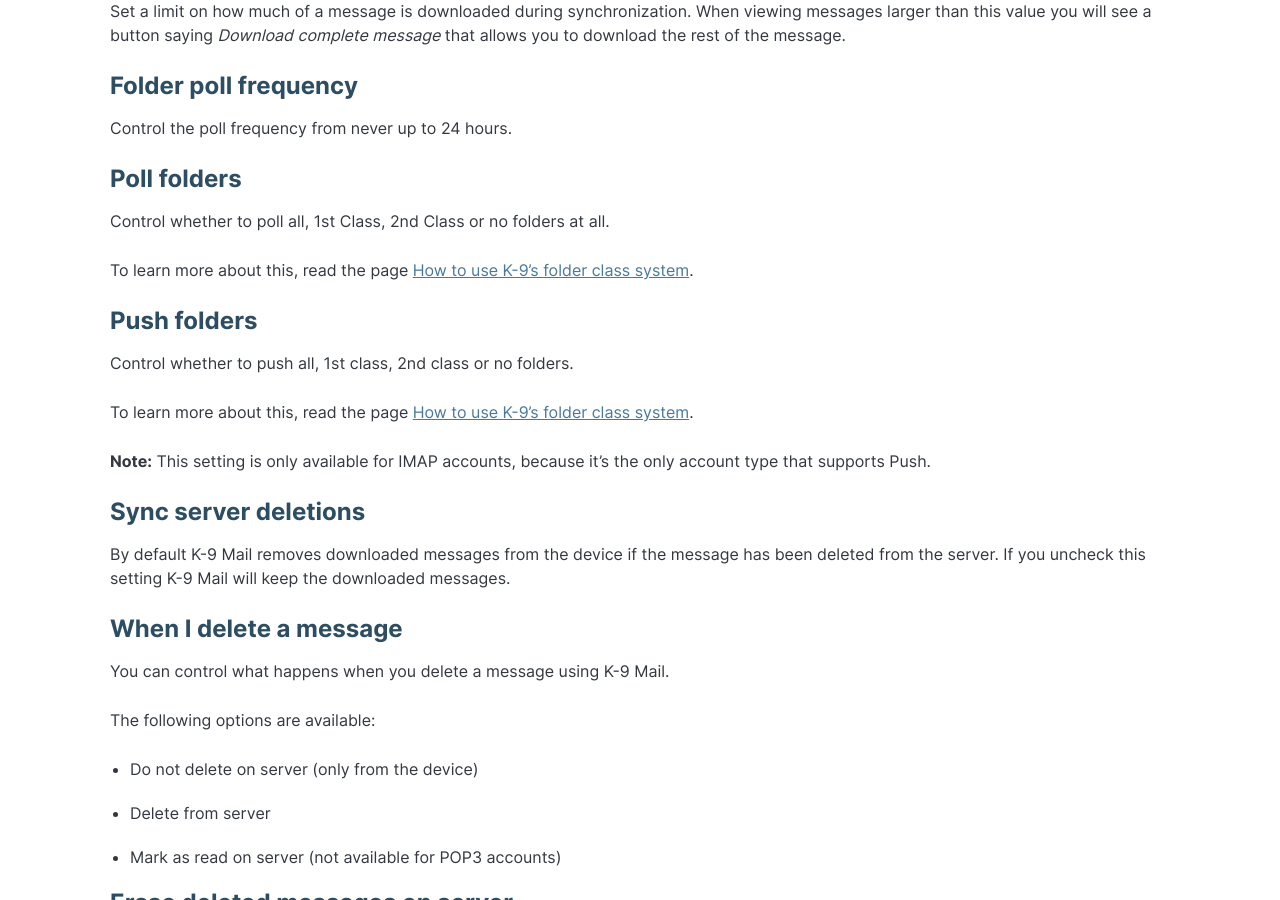
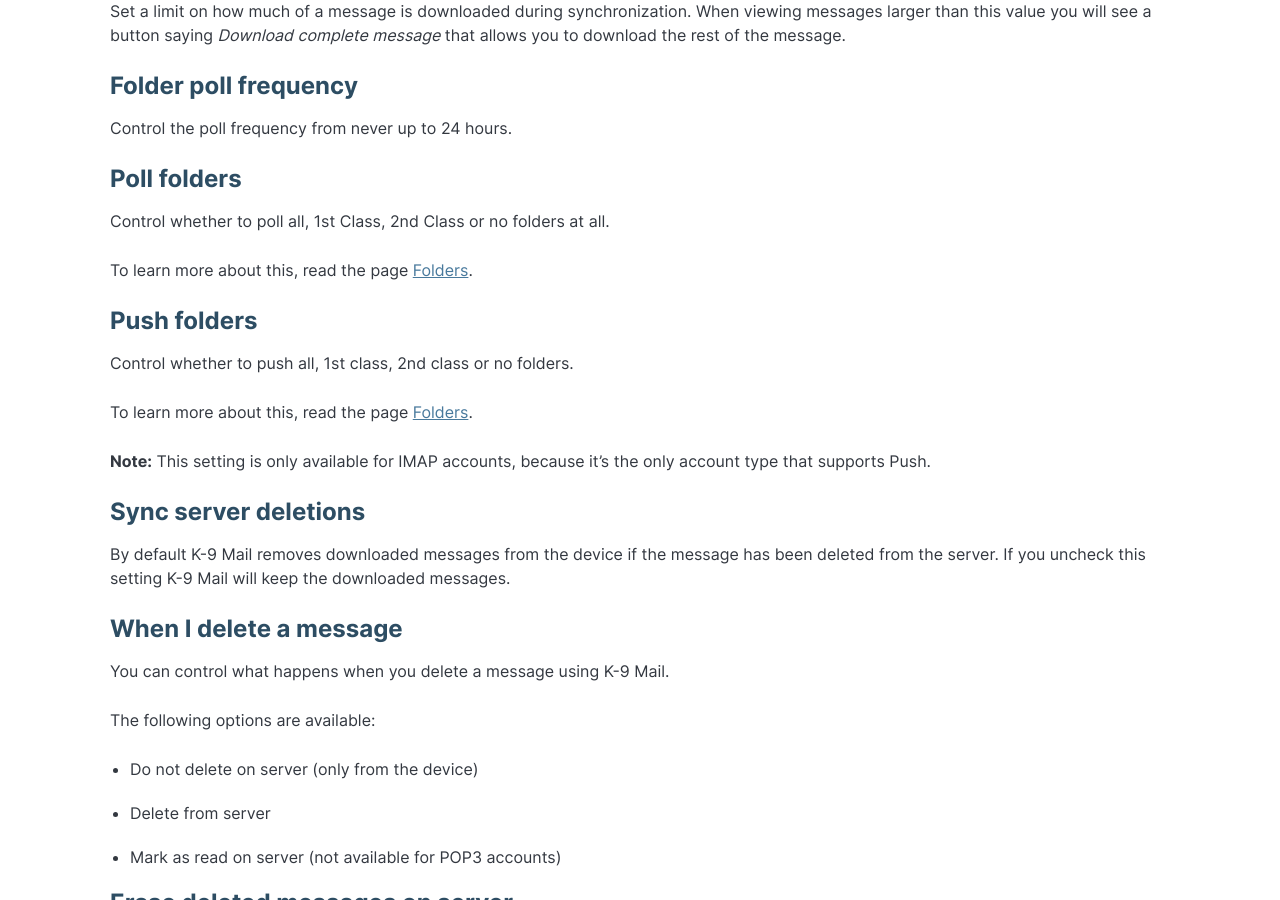
Before and after one commit to k9mail/k9mail.app, a Jekyll site: the page built from _documentation/settings/account.md, in a window 1280 px wide and 900 px high, scrolled down 1932 px. Built offline with Jekyll 4.4.1, drawn with Linux system fonts in a browser that asks for light colours; some of the changed text lies outside the part shown.

Commit message:
Fix broken links on 'Account settings' page

```diff
--- a/_documentation/settings/account.md
+++ b/_documentation/settings/account.md
@@ -63,12 +63,12 @@ Control the poll frequency from never up to 24 hours.
 ### Poll folders
 Control whether to poll all, 1st Class, 2nd Class or no folders at all.
 
-To learn more about this, read the page [How to use K-9's folder class system](WorkingWithClasses).
+To learn more about this, read the page [Folders](/documentation/folders).
 
 ### Push folders
 Control whether to push all, 1st class, 2nd class or no folders.
 
-To learn more about this, read the page [How to use K-9's folder class system](WorkingWithClasses).
+To learn more about this, read the page [Folders](/documentation/folders).
 
 **Note:** This setting is only available for IMAP accounts, because it's the only account type that supports Push.
 
@@ -99,7 +99,7 @@ Available options:
 
 ### Incoming server
 
-Please see the section [Configuring the incoming server](Manual-AccountSetup#configuring-the-incoming-server) on the page [Setting up an email account](Manual-AccountSetup) for the available settings.
+Please see the section [Configuring the incoming server](/documentation/accounts/add#incoming-server-settings) on the page [Setting up an email account](/documentation/accounts/add) for the available settings.
 
 ### Advanced
 
@@ -198,7 +198,7 @@ When this is checked K-9 Mail will try to detect the correspondents signature an
 
 ### Outgoing server
 
-Please see the section [Configuring the outgoing server](Manual-AccountSetup#configuring-the-outgoing-server) on the page [Setting up an email account](Manual-AccountSetup) for the available settings.
+Please see the section [Configuring the outgoing server](/documentation/accounts/add#configuring-the-outgoing-server) on the page [Setting up an email account](/documentation/accounts/add) for the available settings.
 
 
 ## Folders
@@ -216,7 +216,7 @@ Available options are:
 * 1st and 2nd Class folders
 * All except 2nd Class folders
 
-To learn more about folder classes, read the page [How to use K-9's folder class system](WorkingWithClasses).
+To learn more about folder classes, read the page [Folders](/documentation/folders).
 
 ### Move/copy destination folders
 This setting specifies which folders are displayed when you're asked to pick a destination folder for copy and move operations.
@@ -228,7 +228,7 @@ Available options are:
 * 1st and 2nd Class folders
 * All except 2nd Class folders
 
-To learn more about folder classes, read the page [How to use K-9's folder class system](WorkingWithClasses).
+To learn more about folder classes, read the page [Folders](/documentation/folders).
 
 ### Folders to search
 Here you specify what folders are searched when you start a search from the folder list or the account list. Searches from a message list only search messages in that list.
```
